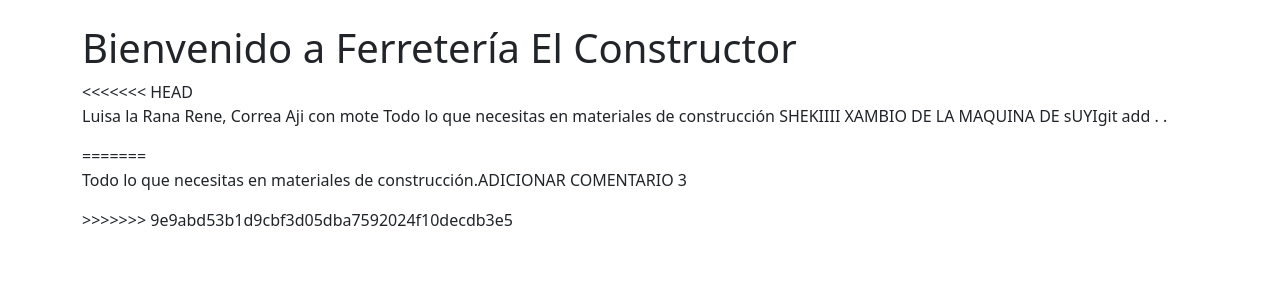
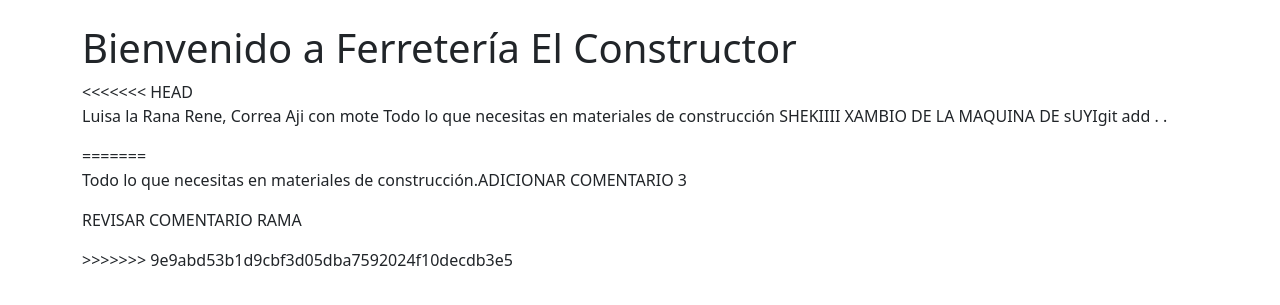
Before and after one commit to Sheki1222/ProyectoFerreteria, a Flask app: page / in a window 1280 px wide. Shown: the part 56-361 px from the top of the page. Run offline with Flask 3, Linux system fonts and the light colour scheme.

```diff
--- a/templates/home.html
+++ b/templates/home.html
@@ -8,5 +8,6 @@
 
 =======
 <p>Todo lo que necesitas en materiales de construcción.ADICIONAR COMENTARIO 3</p>
+<p>REVISAR COMENTARIO RAMA</p>
 >>>>>>> 9e9abd53b1d9cbf3d05dba7592024f10decdb3e5
 {% endblock %}
```
